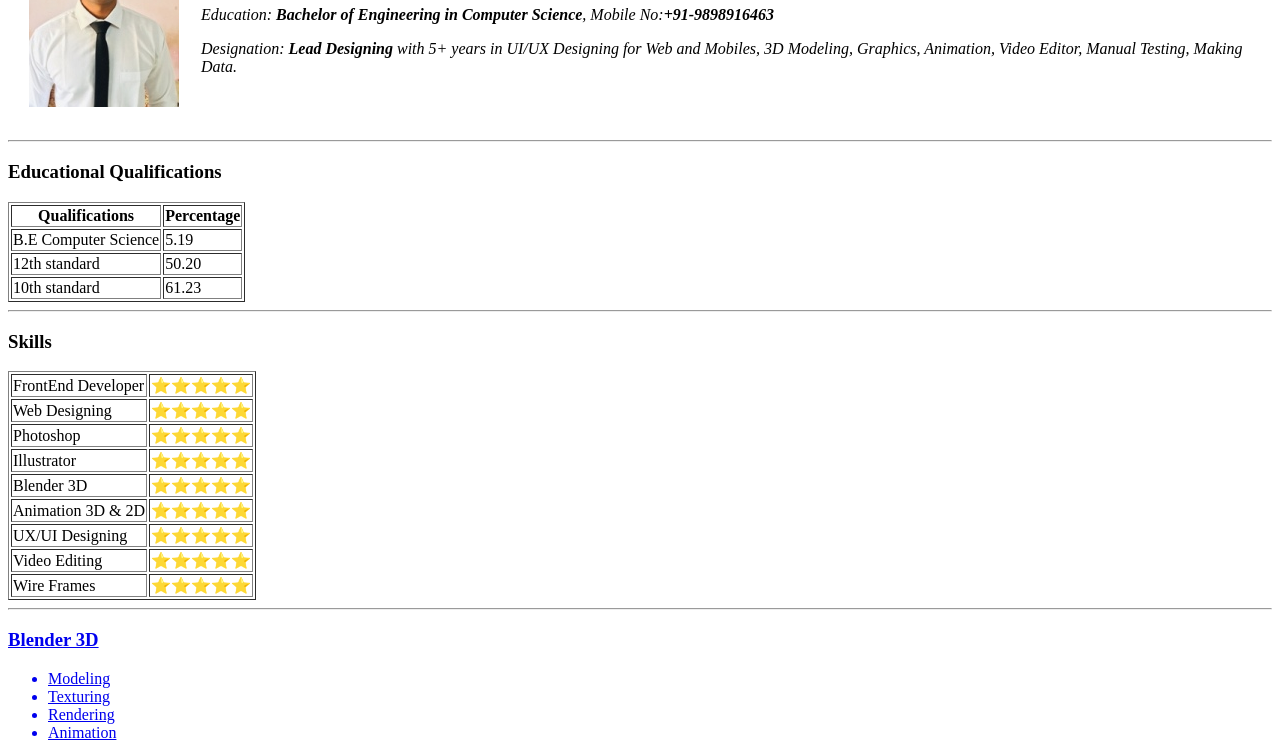
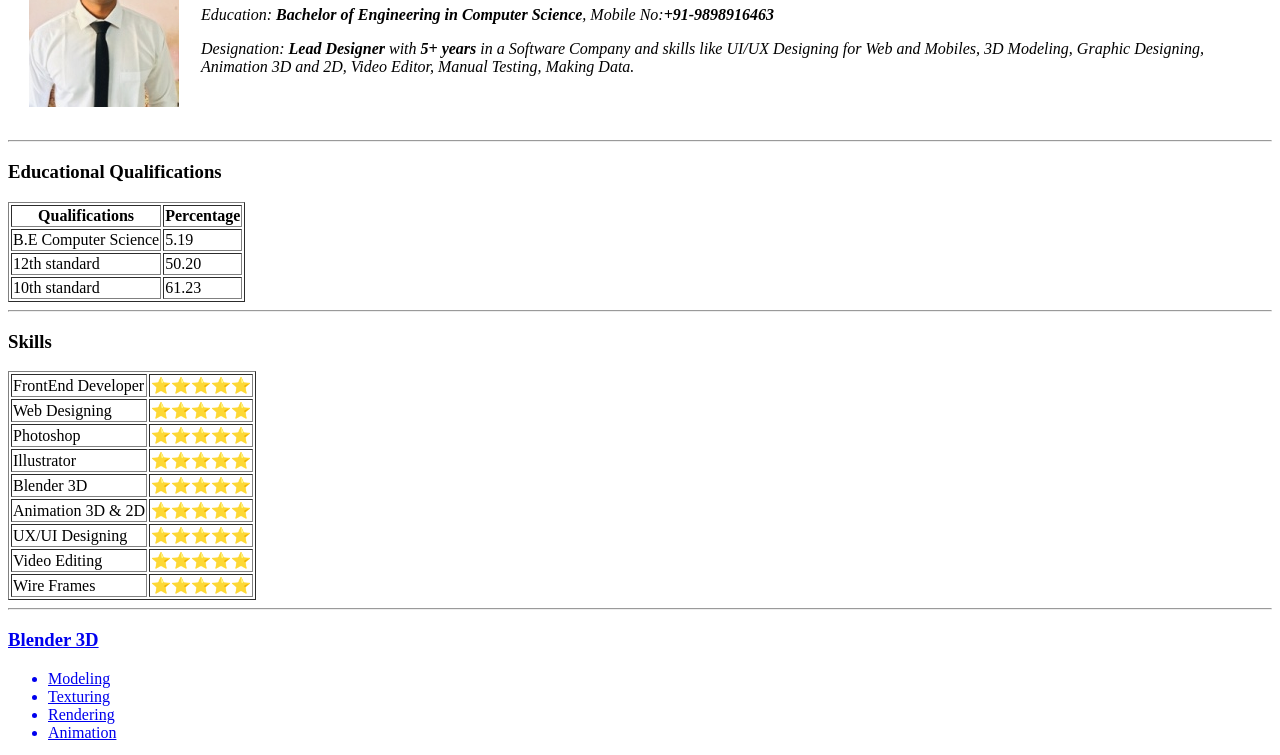
Before and after one commit to Prashantrana18/cv, a plain HTML site: page index.html in a window 1280 px wide. Shown: the part 173-928 px from the top of the page. Drawn offline with Linux system fonts and the light colour scheme.

Commit message:
Add files via upload

```diff
--- a/index.html
+++ b/index.html
@@ -17,7 +17,7 @@
         <p><em><strong>
               <h1>Prashant Rana</h1>
             </strong>Education: <strong>Bachelor of Engineering in Computer Science</strong>, Mobile No:<strong>+91-9898916463</strong></em></p>
-        <p><em>Designation: <strong>Lead Designing</strong> with 5+ years in UI/UX Designing for Web and Mobiles, 3D Modeling, Graphics, Animation, Video Editor, Manual Testing, Making Data.</em></p>
+        <p><em>Designation: <strong>Lead Designer</strong> with <strong>5+ years</strong> in a Software Company and skills like UI/UX Designing for Web and Mobiles, 3D Modeling, Graphic Designing, Animation 3D and 2D, Video Editor, Manual Testing, Making Data.</em></p>
       </td>
     </tr>
   </table>
```
